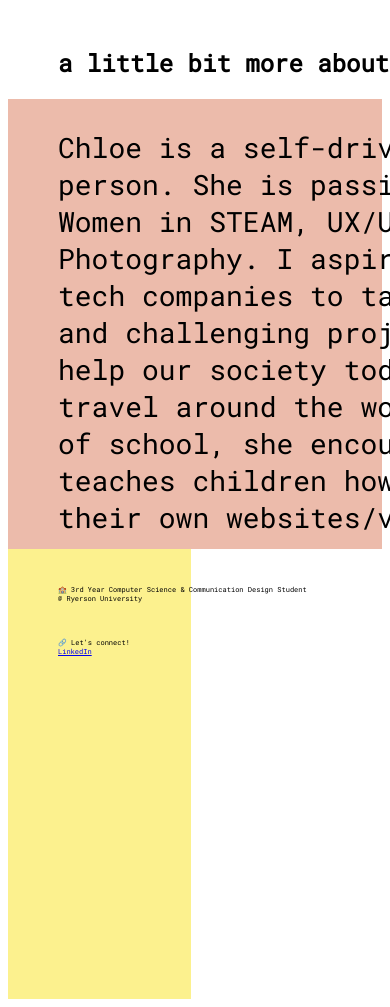
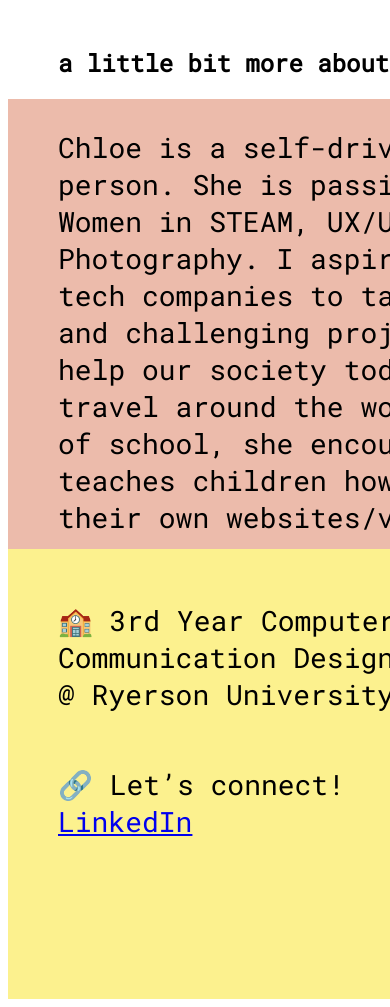
Before and after one commit to itschloem/itschloem.github.io, a plain HTML site: page index.html in a window 390 px wide. Shown: the part 1520-2527 px from the top of the page. Drawn offline with Linux system fonts and the light colour scheme.

Commit message:
updated responsiveness

```diff
--- a/style.css
+++ b/style.css
@@ -351,7 +351,7 @@ box-shadow: 0 4px 8px 0 rgba(0, 0, 0, 0.2), 0 6px 20px 0 rgba(0, 0, 0, 0.19);
     padding-left: 50px;
     padding-right: 50px;
     font-weight: 100;
-    font-size: 1.8vw;
+    font-size: 1.75em;
 
 }
 /* DIFFERENT SCREEN SIZE */
@@ -441,10 +441,22 @@ box-shadow: 0 4px 8px 0 rgba(0, 0, 0, 0.2), 0 6px 20px 0 rgba(0, 0, 0, 0.19);
     .dropdown{
         width: 105%;
     }
+    #aboutLeft{
+        width: 107.5%;
+    }
+    #aboutRight{
+        width: 107.5%;
+    }
 }
 
 @media(max-width:400px){
     .dropdown{
         width: 107%;
     }
+    #aboutLeft{
+        width: 107%;
+    }
+    #aboutRight{
+        width: 107%;
+    }
 }
```
